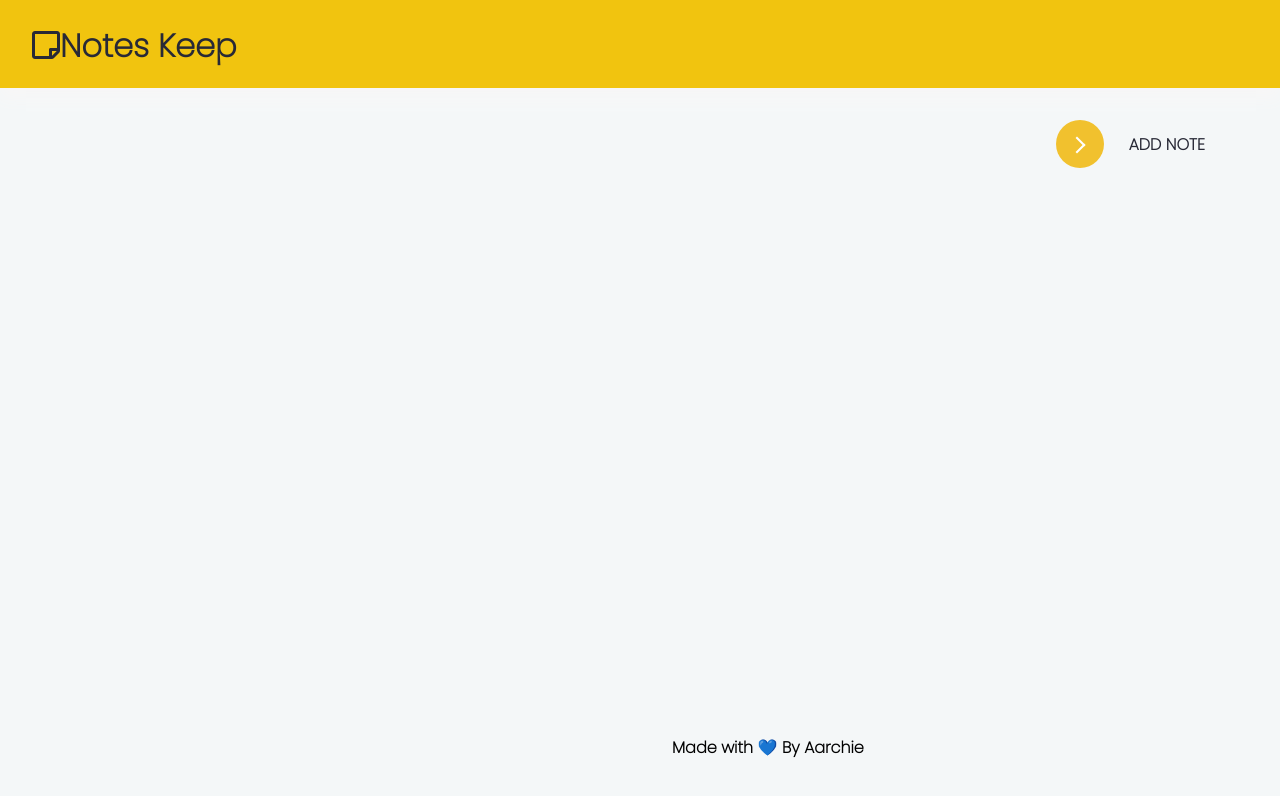
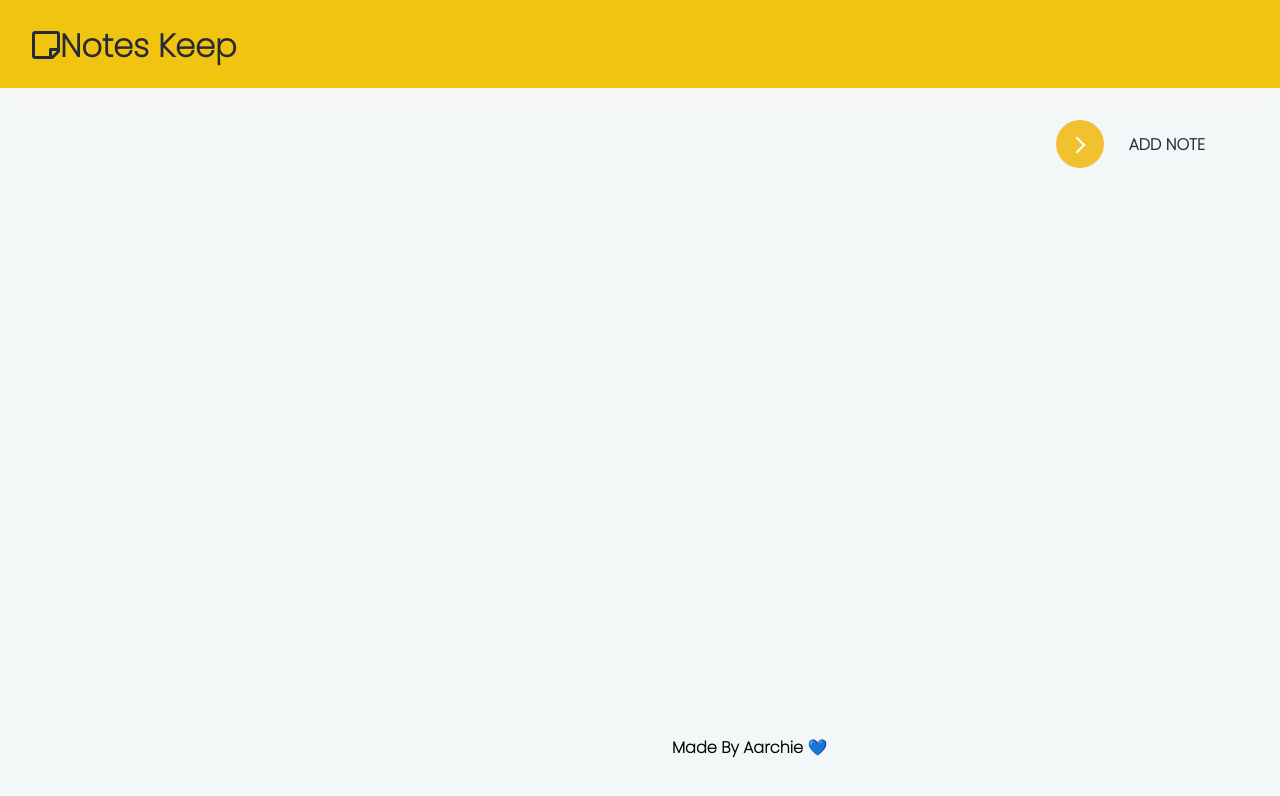
Before and after one commit to Aarchie-05/Notes-Keep-Google-keep-, a plain HTML site: page index.html in a window 1280 px wide. Drawn offline with Linux system fonts and the light colour scheme.

Commit message:
Update index.html

```diff
--- a/index.html
+++ b/index.html
@@ -22,7 +22,7 @@
             <span class="button-text">Add note</span>
         </button>
     </div>
-    <div style="position: fixed; margin-left: 42rem; bottom: 40px;"><b>Made with 💙 By Aarchie</b></div>
+    <div style="position: fixed; margin-left: 42rem; bottom: 40px;"><b>Made By Aarchie 💙</b></div>
 
     <script src="script.js"></script>
 </body>
```
